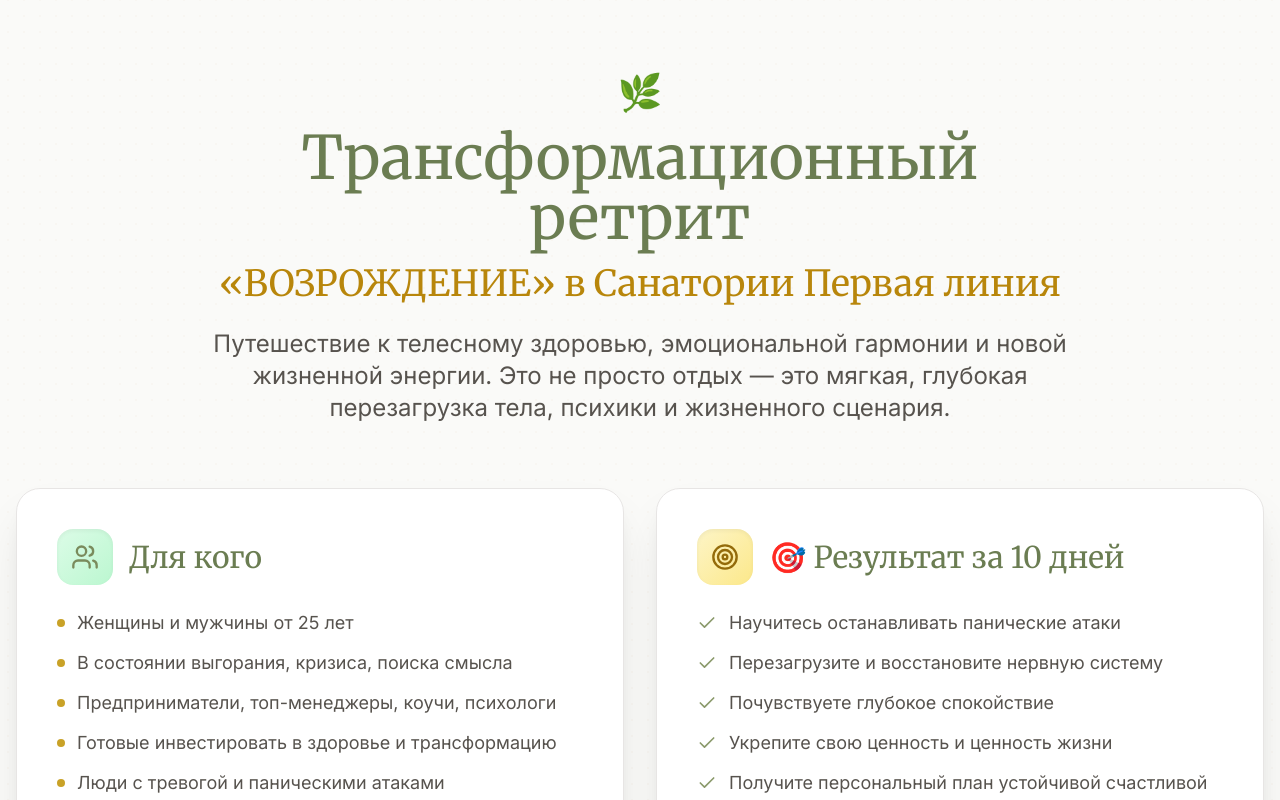
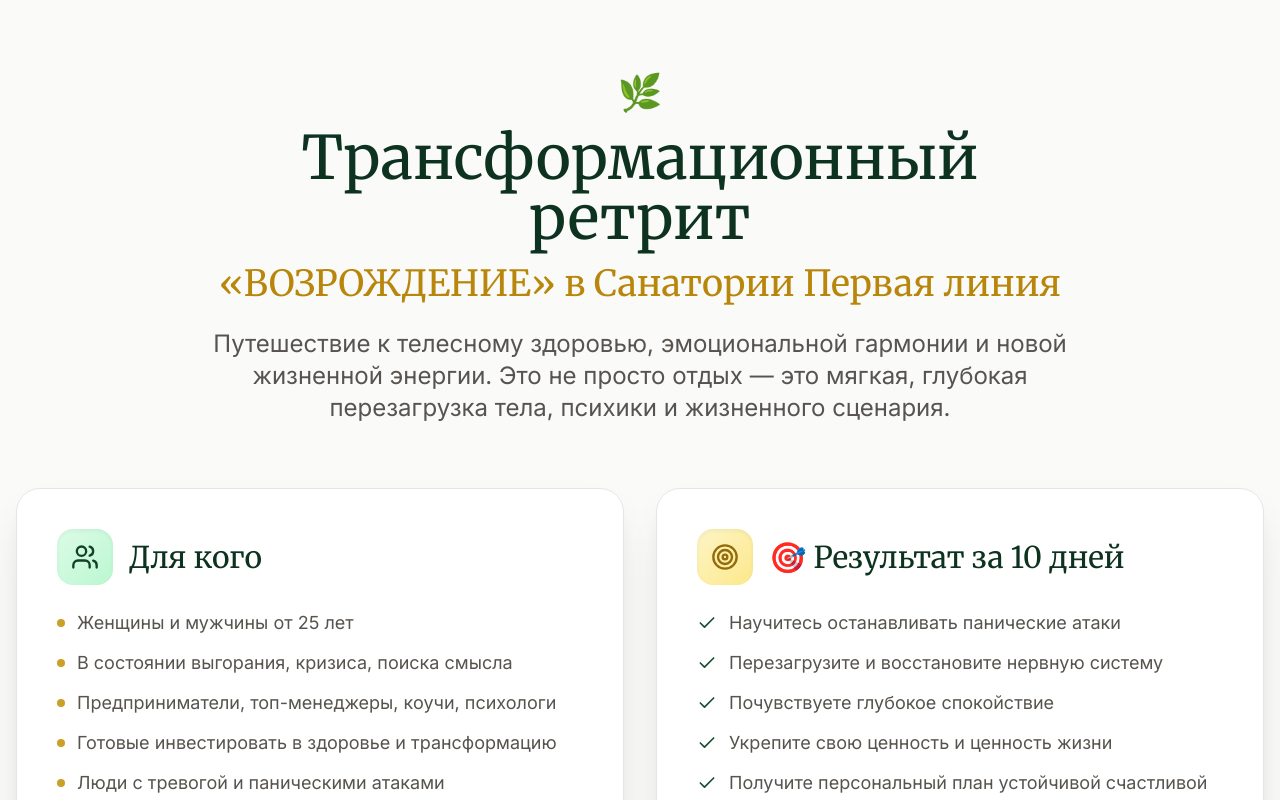
Before and after one commit to karras2025-collab/Retrit, a React (Vite) app: page / in a window 1280 px wide. Shown: the part 880-1680 px from the top of the page. Built offline with nearby package versions, Linux system fonts and the light colour scheme.

Commit message:
theme: update primary green to dark forest green #0d3320

```diff
--- a/index.css
+++ b/index.css
@@ -1,11 +1,11 @@
 /* GreenFlow Light Theme */
 :root {
-    /* Primary - Olive Green (buttons, accents) */
-    --color-primary-900: #5a6b45;
-    --color-primary-800: #6b7d52;
-    --color-primary-700: #7A8B5C;
-    --color-primary-600: #8B9A6B;
-    --color-primary-500: #9DAA7E;
+    /* Primary - Dark Forest Green (from logo) */
+    --color-primary-900: #0a2819;
+    --color-primary-800: #0d3320;
+    --color-primary-700: #124028;
+    --color-primary-600: #185033;
+    --color-primary-500: #1f6040;
 
     /* Background - White/Cream */
     --color-bg-white: #FFFFFF;
```
